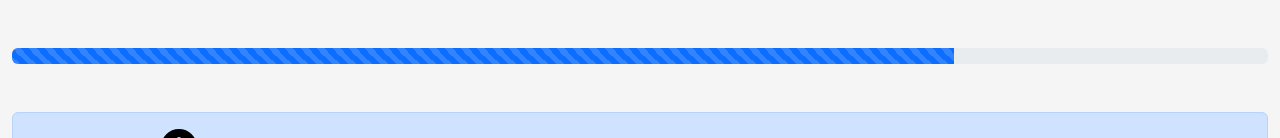
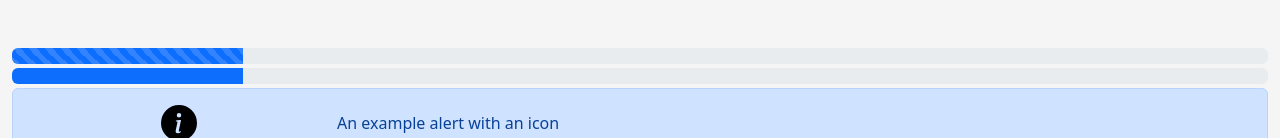
Before and after one commit to KarolZawisza555/ViteTests, a Vue app: page / in a window 1280 px wide. Shown: the part 3016-3154 px from the top of the page. Built offline with nearby package versions, Linux system fonts and the light colour scheme.

Commit message:
progress bar added computed value

```diff
--- a/src/components/Progress.vue
+++ b/src/components/Progress.vue
@@ -1,15 +1,37 @@
 <template>
 	<div
-		class="progress my-5"
+		class="progress my-1"
 		role="progressbar"
 		aria-label="Animated striped example"
-		aria-valuenow="75"
+		aria-valuenow="50"
+		aria-valuemin="10"
+		aria-valuemax="100">
+		<div
+			class="progress-bar progress-bar-striped progress-bar-animated"
+			:style="valueProgres"></div>
+	</div>
+	<div
+		class="progress my-1"
+		role="progressbar"
+		aria-label="Basic example"
+		aria-valuenow="0"
 		aria-valuemin="0"
 		aria-valuemax="100">
 		<div
-			class="progress-bar progress-bar-striped progress-bar-animated"
-			style="width: 75%"></div>
+			class="progress-bar"
+			:style="valueProgres"></div>
 	</div>
 </template>
-<script setup></script>
+<script setup>
+import { reactive, onMounted, computed } from "vue";
+const state = reactive({ progress: 0 });
+onMounted(() => {
+	setInterval(() => {
+		state.progress = (state.progress + 2) % 100;
+	}, 500);
+});
+const valueProgres = computed(() => {
+	return `width: ${state.progress}%`;
+});
+</script>
 <style></style>
```
